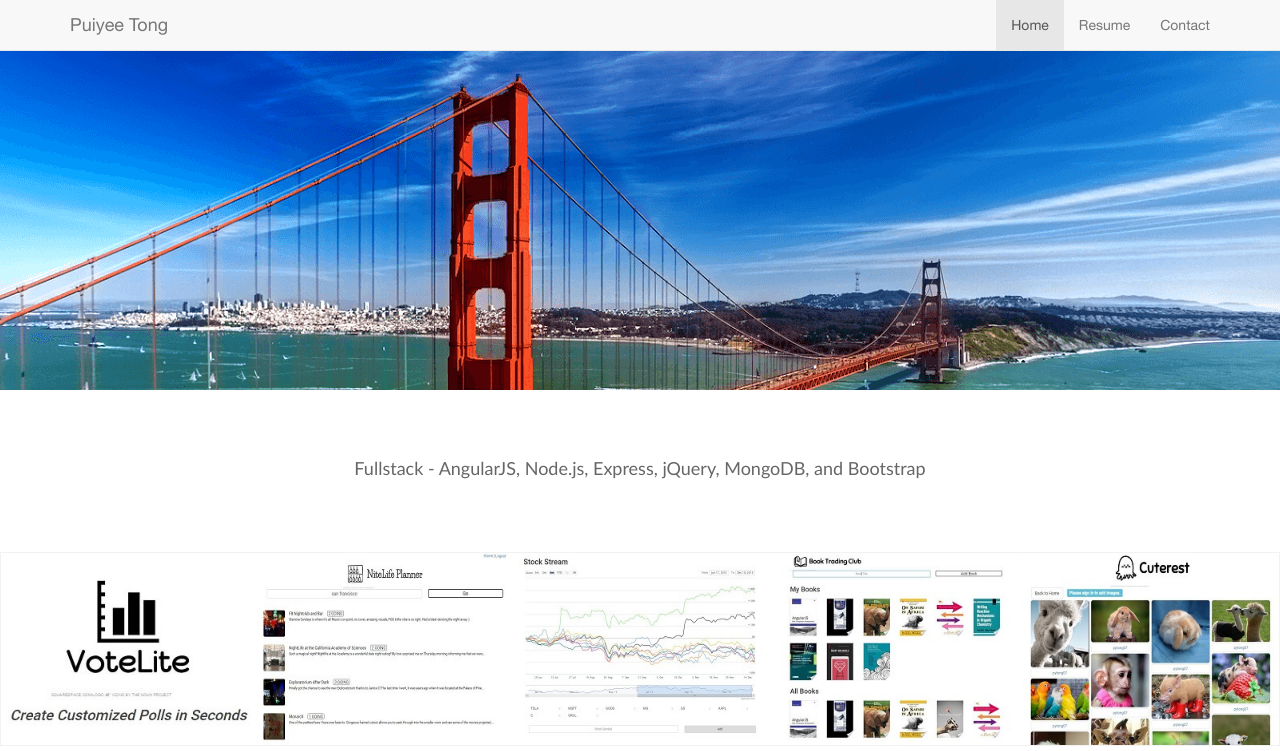
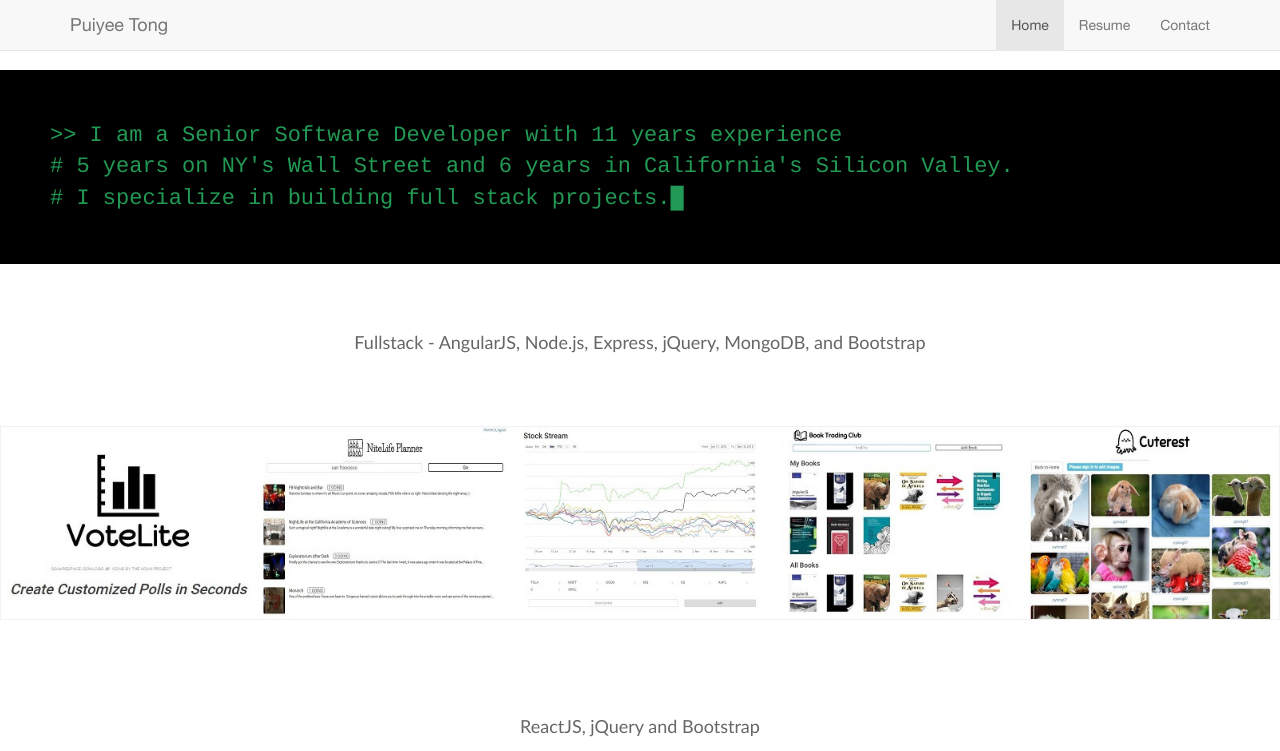
Before and after one commit to pytong/portfolio, a plain HTML site: page index.html in a window 1280 px wide. Shown: the top 751 px of the page. Drawn offline with nearby package versions, Linux system fonts and the light colour scheme; a script that the page names is missing.

Commit message:
Update header to remove image

```diff
--- a/css/style.css
+++ b/css/style.css
@@ -87,9 +87,14 @@ p {
 }
 
 .headerwrap {
-  background: url("../img/GoldenGateBridge.png") no-repeat center top;
+/*  background: url("../img/GoldenGateBridge.png") no-repeat center top;
   margin-top: -30px;
-  padding-top: 350px;
+  padding-top: 350px;*/
+  font-family: "Courier", sans-serif;
+  background: #000;
+  color: #229954;
+  padding: 50px 50px;
+  font-size: 22px;
 }
 
 .api-projects-intro, .fullstack-projects-intro, .frontend-projects-intro {
--- a/index.html
+++ b/index.html
@@ -49,6 +49,9 @@
     </nav><!-- /.navbar -->
 
     <div class="headerwrap">
+      <div>>> I am a Senior Software Developer with 11 years experience</div>
+      <div># 5 years on NY's Wall Street and 6 years in California's Silicon Valley.</div>
+      <div># I specialize in building full stack projects.&block;</div>
       <div class="container">
 
       </div><!--/.container -->
```
